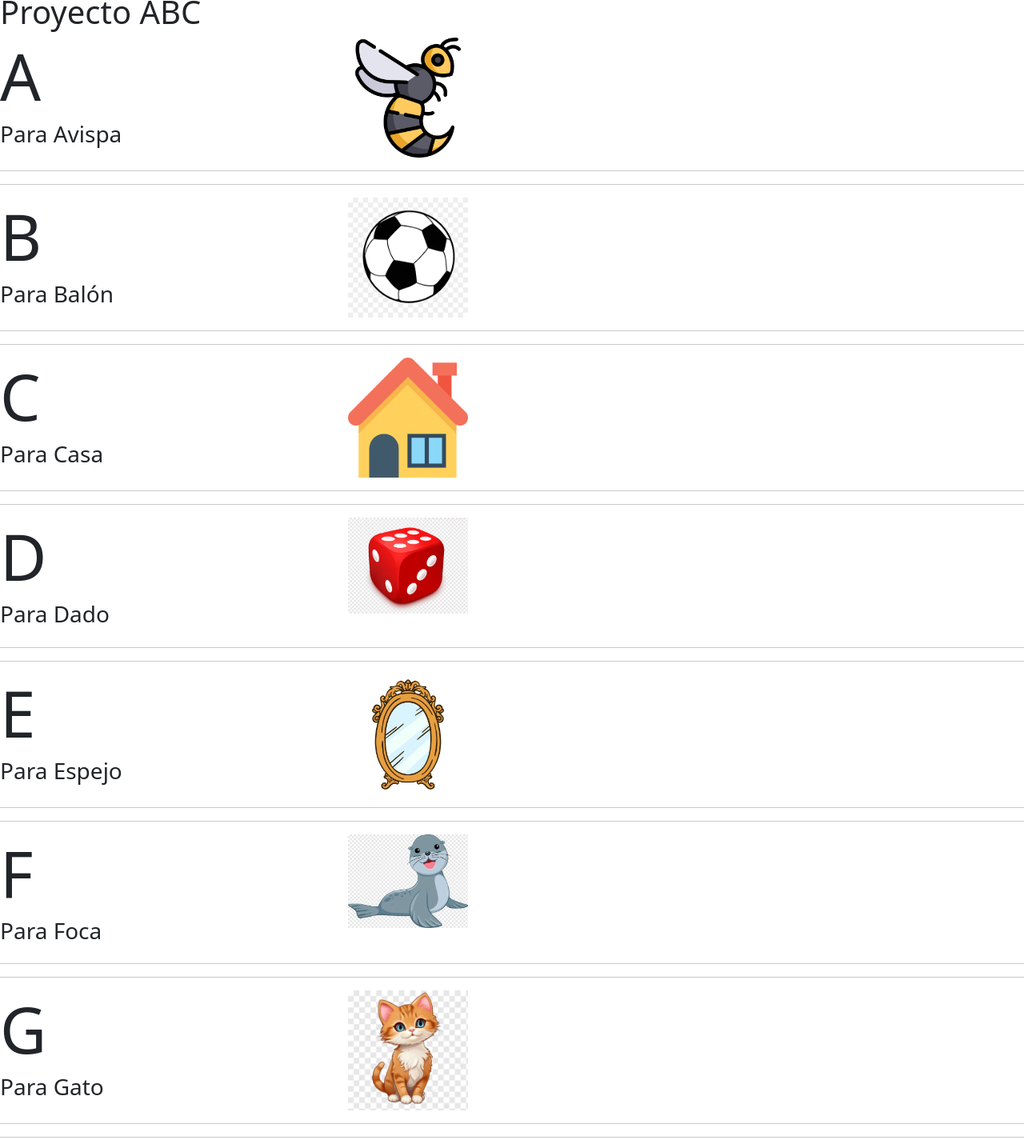
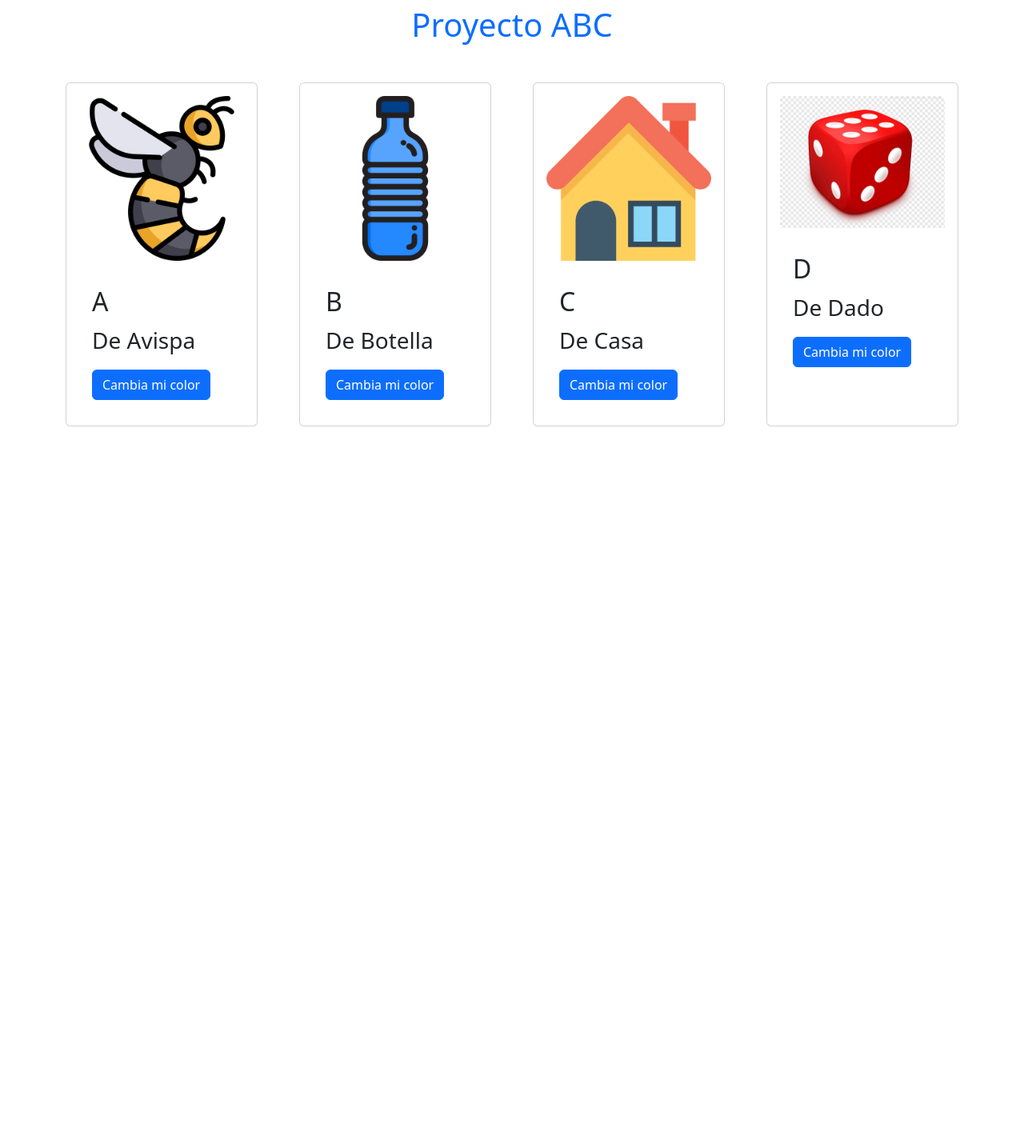
Before and after one commit to muxanz/abc-project, a plain HTML site: page index.html in a window 1280 px wide. Shown: the part 9-1434 px from the top of the page at 80% size. After the commit the page ends 800 px from the top, so only its background shows below. Drawn offline with nearby package versions, Linux system fonts and the light colour scheme.

Commit message:
changed styles card and function added in js file

```diff
--- a/css/styles.css
+++ b/css/styles.css
@@ -1,3 +1,3 @@
-img {
-    width: 150px;
+.card:hover {
+    cursor: pointer;
 }
--- a/index.html
+++ b/index.html
@@ -8,85 +8,46 @@
     <link rel="stylesheet" href="/css/styles.css">
 </head>
 <body>
-    <h1>Proyecto ABC</h1>
-    <main>
-        <div class="row">
-            <div class="col-4">
-                <h1 class="display-1">A</h1>
-                <h3>Para Avispa</h3>
+    <div class="container-md">
+        <header class="container text-center fs-1 mt-3 mb-5">
+            <h1 class="text-primary">Proyecto ABC</h1>
+        </header>
+        <section class="d-flex justify-content-between gap-2">
+            <div class="card p-3 mb-5 rounded white" style="width: 15rem;">
+                <img src="/img/avispa.png" class="card-img-top img-fluid mb-3" alt="imagen avispa">
+                <div class="card-body">
+                    <h2 class="card-title">A</h2>
+                    <p class="card-text fs-3">De Avispa</p>
+                    <button class="btn btn-primary">Cambia mi color</button>
+                </div>
             </div>
-            <div class="col-8">
-                <img src="/img/avispa.png" class="imagen-avispa">
+            <div class="card p-3 mb-5 rounded white" style="width: 15rem;">
+                <img src="/img/botella.png" class="card-img-top img-fluid mb-3" alt="imagen botella">
+                <div class="card-body">
+                    <h2 class="card-title">B</h2>
+                    <p class="card-text fs-3">De Botella</p>
+                    <button class="btn btn-primary">Cambia mi color</button>
+                </div>
             </div>
-        </div>
-        <hr>
-        <hr>
-        <div class="row">
-            <div class="col-4">
-                <h1 class="display-1">B</h1>
-                <h3>Para Balón</h3>
+            <div class="card p-3 mb-5 rounded white" style="width: 15rem;">
+                <img src="/img/casa.png" class="card-img-top img-fluid mb-3" alt="imagen casa">
+                <div class="card-body">
+                    <h2 class="card-title">C</h2>
+                    <p class="card-text fs-3">De Casa</p>
+                    <button class="btn btn-primary">Cambia mi color</button>
+                </div>
             </div>
-            <div class="col-8">
-                <img src="/img/balon.png" class="imagen-balon">
+            <div class="card p-3 mb-5 rounded white" style="width: 15rem;">
+                <img src="/img/dado.png" class="card-img-top img-fluid mb-3" alt="imagen casa">
+                <div class="card-body">
+                    <h2 class="card-title">D</h2>
+                    <p class="card-text fs-3">De Dado</p>
+                    <button class="btn btn-primary">Cambia mi color</button>
+                </div>
             </div>
-        </div>
-        <hr>
-        <hr>
-        <div class="row">
-            <div class="col-4">
-                <h1 class="display-1">C</h1>
-                <h3>Para Casa</h3>
-            </div>
-            <div class="col-8">
-                <img src="/img/casa.png" class="imagen-casa">
-            </div>
-        </div>
-        <hr>
-        <hr>
-        <div class="row">
-            <div class="col-4">
-                <h1 class="display-1">D</h1>
-                <h3>Para Dado</h3>
-            </div>
-            <div class="col-8">
-                <img src="/img/dado.png" class="imagen-dado">
-            </div>
-        </div>
-        <hr>
-        <hr>
-        <div class="row">
-            <div class="col-4">
-                <h1 class="display-1">E</h1>
-                <h3>Para Espejo</h3>
-            </div>
-            <div class="col-8">
-                <img src="/img/espejo.webp" class="imagen-espejo">
-            </div>
-        </div>
-        <hr>
-        <hr>
-        <div class="row">
-            <div class="col-4">
-                <h1 class="display-1">F</h1>
-                <h3>Para Foca</h3>
-            </div>
-            <div class="col-8">
-                <img src="/img/foca.png" class="imagen-foca">
-            </div>
-        </div>
-        <hr>
-        <hr>
-        <div class="row">
-            <div class="col-4">
-                <h1 class="display-1">G</h1>
-                <h3>Para Gato</h3>
-            </div>
-            <div class="col-8">
-                <img src="/img/gato.png" class="imagen-gato">
-            </div>
-        </div>
-        <hr>
-        <hr>
-    </main>
+        </section>
+    </div>
+
+    <script src="js/app.js"></script>
 </body>
 </html>
--- a/js/app.js
+++ b/js/app.js
@@ -0,0 +1,12 @@
+const buttons = document.querySelectorAll('.btn');
+const colors =['#8CE4FF', '#FEEE91', '#FFA239', '#FF5656', '#FF8F8F', '#FFF1CB', '#C2E2FA', '#B7A3E3'];
+
+function changeBgColor(event) {
+    let randColor = Math.floor(Math.random() * colors.length);
+    const card = event.target.closest('.card');
+    card.style.backgroundColor = colors[randColor];
+}
+
+buttons.forEach(button => {
+    button.addEventListener('click', changeBgColor)
+});
```
Also changed, not shown: img/balon.png (deleted), img/botella.png (added).
